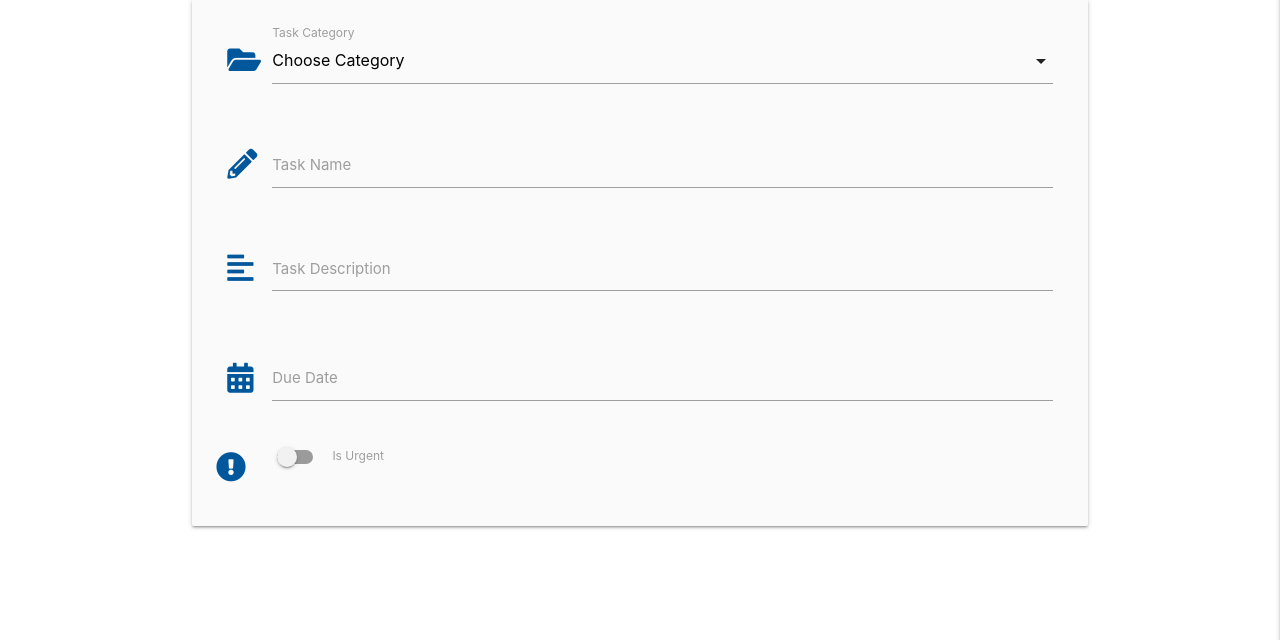
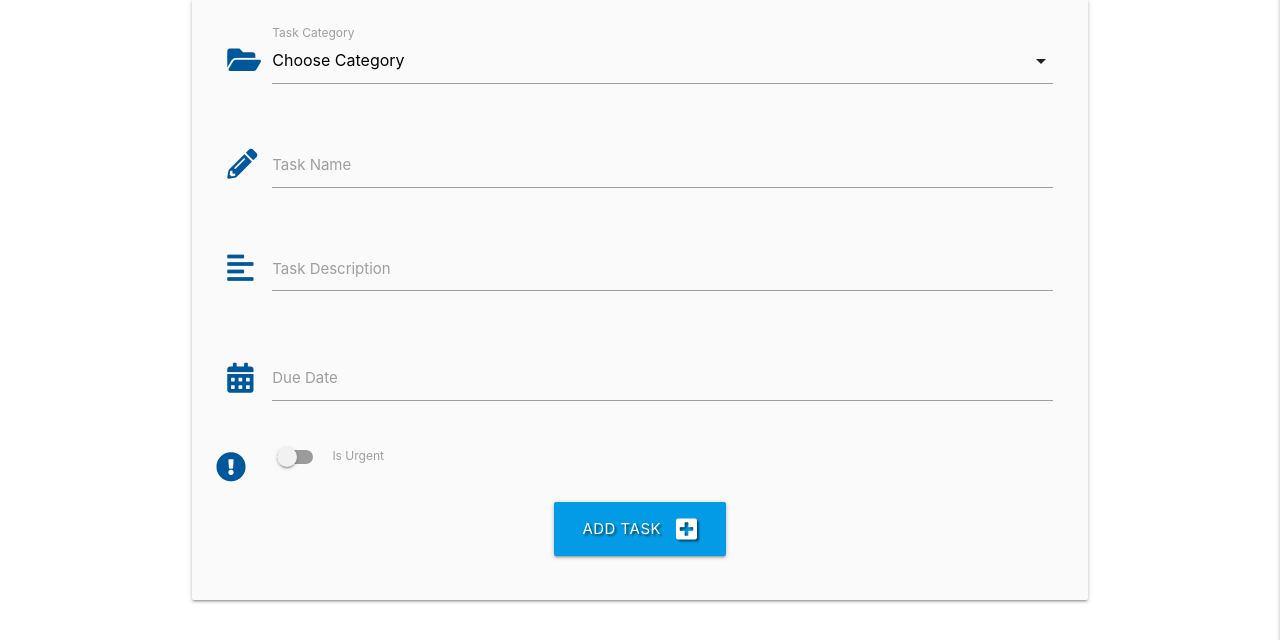
Before and after one commit to RyanLovell89/tasks_manager, a Flask app: page /add_task in a window 1280 px wide. Shown: the part 160-800 px from the top of the page. Run offline with Flask 2, Linux system fonts and the light colour scheme; data that the repository does not hold is empty; some libraries are stand-ins or nearby versions.

Commit message:
Allow user to submit task to db

```diff
--- a/app.py
+++ b/app.py
@@ -98,8 +98,22 @@ def logout():
     return redirect(url_for("login"))
 
 
-@app.route("/add_task")
+@app.route("/add_task", methods=["GET", "POST"])
 def add_task():
+    if request.method == 'POST':
+        is_urgent = "on" if request.form.get("is_urgent") else "off"
+        task = {
+            "category_name": request.form.get("category_name"),
+            "task_name": request.form.get("task_name"),
+            "task_description": request.form.get("task_description"),
+            "is_urgent": is_urgent,
+            "due_date": request.form.get("due_date"),
+            "created_by": session["user"]
+        }
+        mongo.db.tasks.insert_one(task)
+        flash("Task Succesfully Added")
+        return redirect(url_for("get_tasks"))
+
     categories = mongo.db.categories.find().sort("category_name", 1)
     return render_template("add_task.html", categories=categories)
 
--- a/templates/add_task.html
+++ b/templates/add_task.html
@@ -3,7 +3,8 @@
 <h3 class="light-blue-text text-darken-4 center-align">Add Task</h3>
 
 <div class="row card-panel grey lighten-5">
-  <form class="col s12" method="POST" action="">
+  <form class="col s12" method="POST" action="{{ url_for('add_task') }}">
+    <!-- task selection -->
     <div class="row">
       <div class="input-field col s12">
       <i class="fas fa-folder-open prefix light-blue-text text-darken-4"></i>
@@ -16,6 +17,7 @@
         <label>Task Category</label>
       </div>
     </div>
+    <!-- task name -->
     <div class="row">
       <div class="input-field col s12">
         <i class="fas fa-pencil-alt prefix light-blue-text text-darken-4"></i>
@@ -31,20 +33,22 @@
         <label for="task_name">Task Name</label>
       </div>
     </div>
+    <!-- task description -->
     <div class="row">
       <div class="input-field col s12">
         <i class="fas fa-align-left prefix light-blue-text text-darken-4"></i>
         <textarea
-          id="task_descriotion"
-          name="task_descriotion"
+          id="task_description"
+          name="task_description"
           minlength="5"
           maxlength="200"
           class="materialize-textarea validate"
           required
         ></textarea>
-        <label for="task_descriotion">Task Description</label>
+        <label for="task_description">Task Description</label>
       </div>
     </div>
+    <!-- due date picker -->
     <div class="row">
       <div class="input-field col s12">
         <i class="fas fa-calendar-alt prefix light-blue-text text-darken-4"></i>
@@ -58,6 +62,7 @@
         <label for="task_name">Due Date</label>
       </div>
     </div>
+    <!-- is urgent toggle -->
     <div class="row">
       <div class="input-field col-s12">
         <div class="switch">
@@ -72,6 +77,14 @@
         </div>
       </div>
     </div>
+    <!-- submit button -->
+    <div class="row">
+        <div class="col s12 center-align">
+            <button type="submit" class="btn-large light-blue darken-1 text-shadow">
+                Add Task <i class="fas fa-plus-square right"></i>
+            </button>
+        </div>
+    </div>
   </form>
 </div>
 
```
Also changed, not shown: templates/tasks.html (+5 -2 lines).
